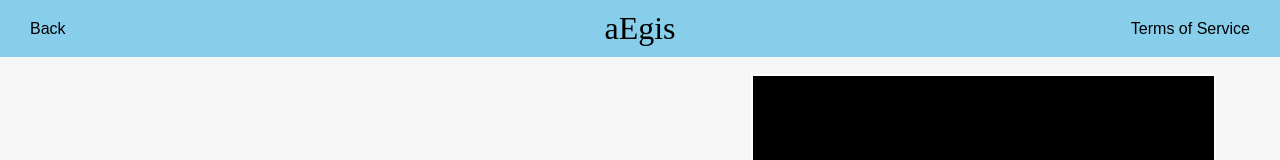
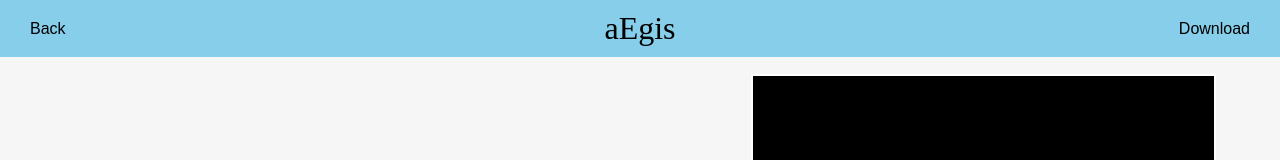
Before and after one commit to PCTSxYupman/pctsxyupman.github.io, a plain HTML site: page aegis.html in a window 1280 px wide. Shown: the top 160 px of the page. Drawn offline with Linux system fonts and the light colour scheme.

Commit message:
Update aegis.html

```diff
--- a/aegis.html
+++ b/aegis.html
@@ -97,7 +97,7 @@
 <body>
     <div class="title">aEgis</div>
     <button class="back-button" onclick="location.href='https://btlm.xyz'">Back</button>
-    <button class="tos-button" onclick="location.href='https://github.com/PCTSxYupman/aEgis'">Terms of Service</button>
+    <button class="tos-button" onclick="location.href='https://github.com/PCTSxYupman/aEgis'">Download</button>
     <div class="container">
         <div class="text-box">
             aEgis is the No-Cheat alternative to Edgypro and Revolt that allows you to speed through Edgenuity courses
```
